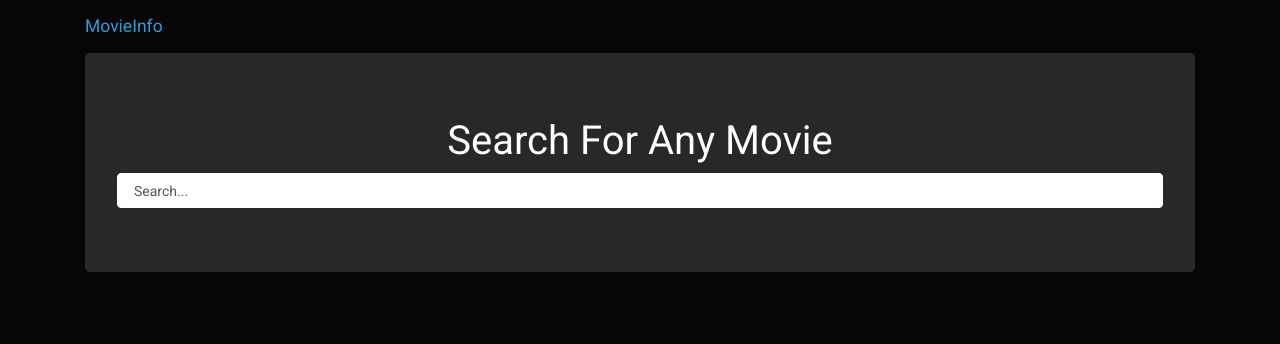
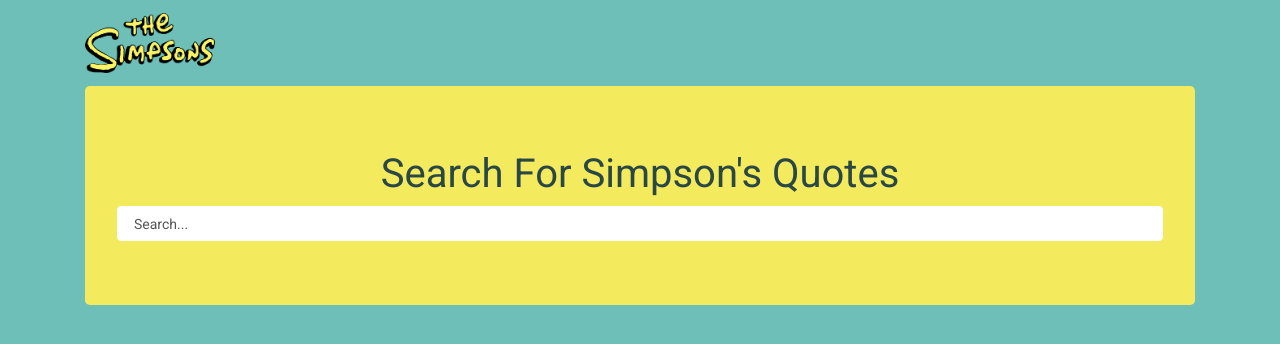
Before and after one commit to IlyaKrapivnoy/javascript_movie_info_app, a plain HTML site: page index.html in a window 1280 px wide. Drawn offline with nearby package versions, Linux system fonts and the light colour scheme.

Commit message:
adding simpsons API

```diff
--- a/css/style.css
+++ b/css/style.css
@@ -0,0 +1,15 @@
+body {
+    background-color: #6dbfb8;
+}
+
+.navbar-brand img {
+    max-width: 130px;
+}
+
+.jumbotron {
+    background-color: #f3ea5d;
+}
+
+.jumbotron h3 {
+    color: #294745;
+}
--- a/index.html
+++ b/index.html
@@ -12,14 +12,16 @@
     <nav class="navbar navbar-default">
         <div class="container">
             <div class="navbar-header">
-                <a href="index.html" class="navbar-brand">MovieInfo</a>
+                <a href="index.html" class="navbar-brand">
+                    <img src="img/logo.png" alt="logo" title="logo">
+                </a>
             </div>
         </div>
     </nav>
 
     <div class="container">
         <div class="jumbotron">
-            <h3 class="text-center">Search For Any Movie</h3>
+            <h3 class="text-center">Search For Simpson's Quotes</h3>
             <form id="searchForm">
                 <input type="text" class="form-control" id="searchText" placeholder="Search...">
             </form>
--- a/js/main.js
+++ b/js/main.js
@@ -5,3 +5,13 @@
         e.preventDefault()
     })
 })
+
+function getMovies(searchText) {
+    axios.get('https://thesimpsonsquoteapi.glitch.me/quotes?count='+searchText)
+        .then((response) => {
+            console.log(response)
+        })
+        .catch((err) => {
+            console.log(err)
+        })
+}
```
Also changed, not shown: img/homer.png (added), img/logo.png (added), package-lock.json (added).
